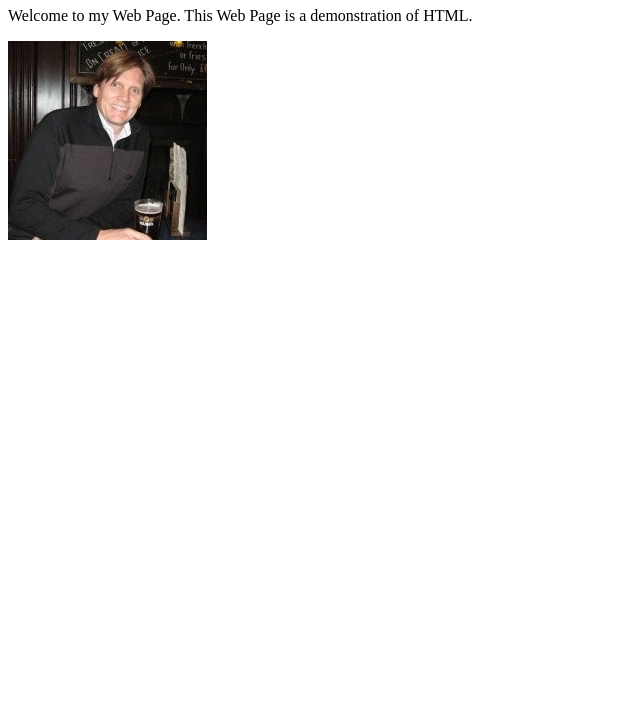
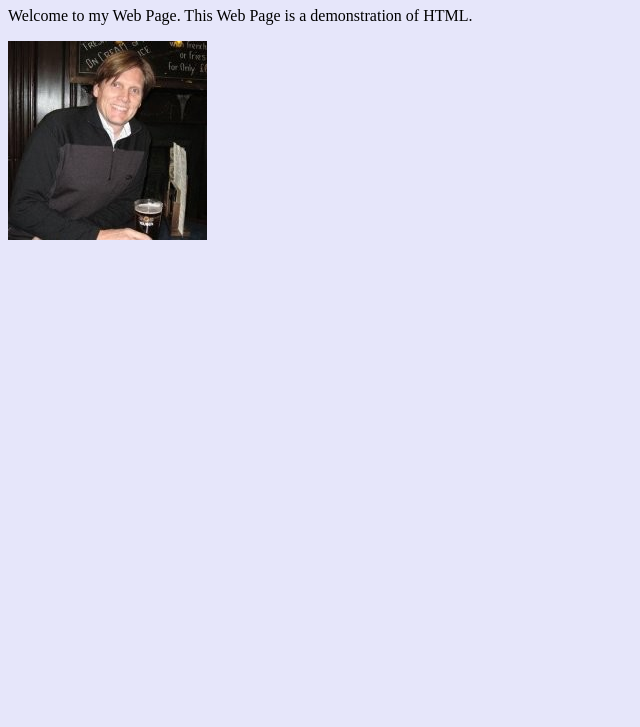
Before and after one commit to EvanderGibson/first-github-page, a plain HTML site: page index.html in a window 1280 px wide. Shown: the part 73-800 px from the top of the page, without its empty margins (0-640 px from the left). Drawn offline with Linux system fonts and the light colour scheme.

Commit message:
Update index.html

```diff
--- a/index.html
+++ b/index.html
@@ -3,7 +3,7 @@
   <head> <!-- The head element contains meta information about the page -->
     <title>First Web Page</title> <!-- the title shows in the tab of the browser -->
   </head>
-  <body> <!-- The body element contains all the content to display on the web page -->
+  <body style="background-color:lavender;"> <!-- The body element contains all the content to display on the web page -->
     <h1>Hello, World</h1> <!-- the heading for the page -->
     <p> <!-- p tag makes a paragraph-->
       Welcome to my Web Page. This Web Page is a demonstration of HTML.
```
